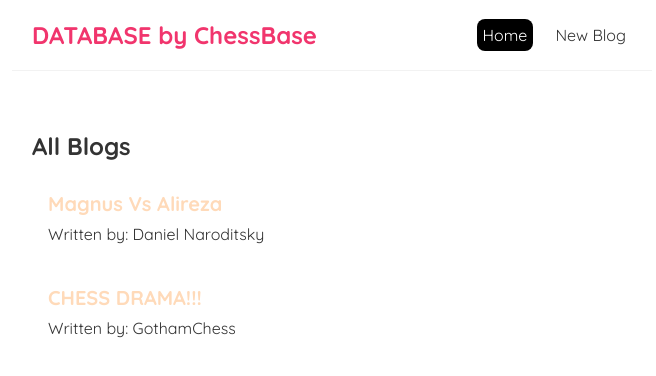
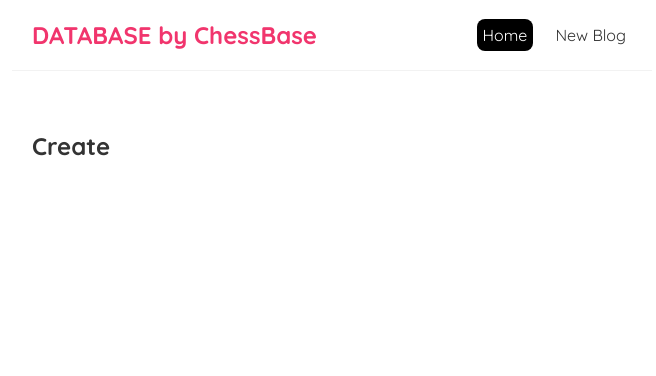
Before and after one commit to philippark/Blog-App, a React (Create React App) app: page /create in a window 1280 px wide. Shown: the top 376 px of the page, without its empty margins (308-964 px from the left). Built offline with nearby package versions, Linux system fonts and the light colour scheme; data requests are answered from the project's data file; the HTML template or start-up script is replaced by a standard one.

Commit message:
tutorial 21: added create page

```diff
--- a/src/App.js
+++ b/src/App.js
@@ -1,5 +1,6 @@
 import NavBar from './Navbar.js';
 import Home from './Home.js'
+import Create from "./Create.js"
 import { BrowserRouter as Router, Route, Switch } from 'react-router-dom/cjs/react-router-dom.min.js';
 
 function App() {
@@ -9,8 +10,11 @@
         <NavBar />
         <div className = "content">
           <Switch>
-            <Route path = "/">
+            <Route exact path = "/">
               <Home />
+            </Route>
+            <Route path = "/create">
+              <Create />
             </Route>
           </Switch>
         </div>
--- /dev/null
+++ b/src/Create.js
@@ -0,0 +1,9 @@
+const Create = () => {
+    return (
+        <div className = "create">
+            <h2>Create</h2>
+        </div>
+     );
+}
+
+export default Create;
```
